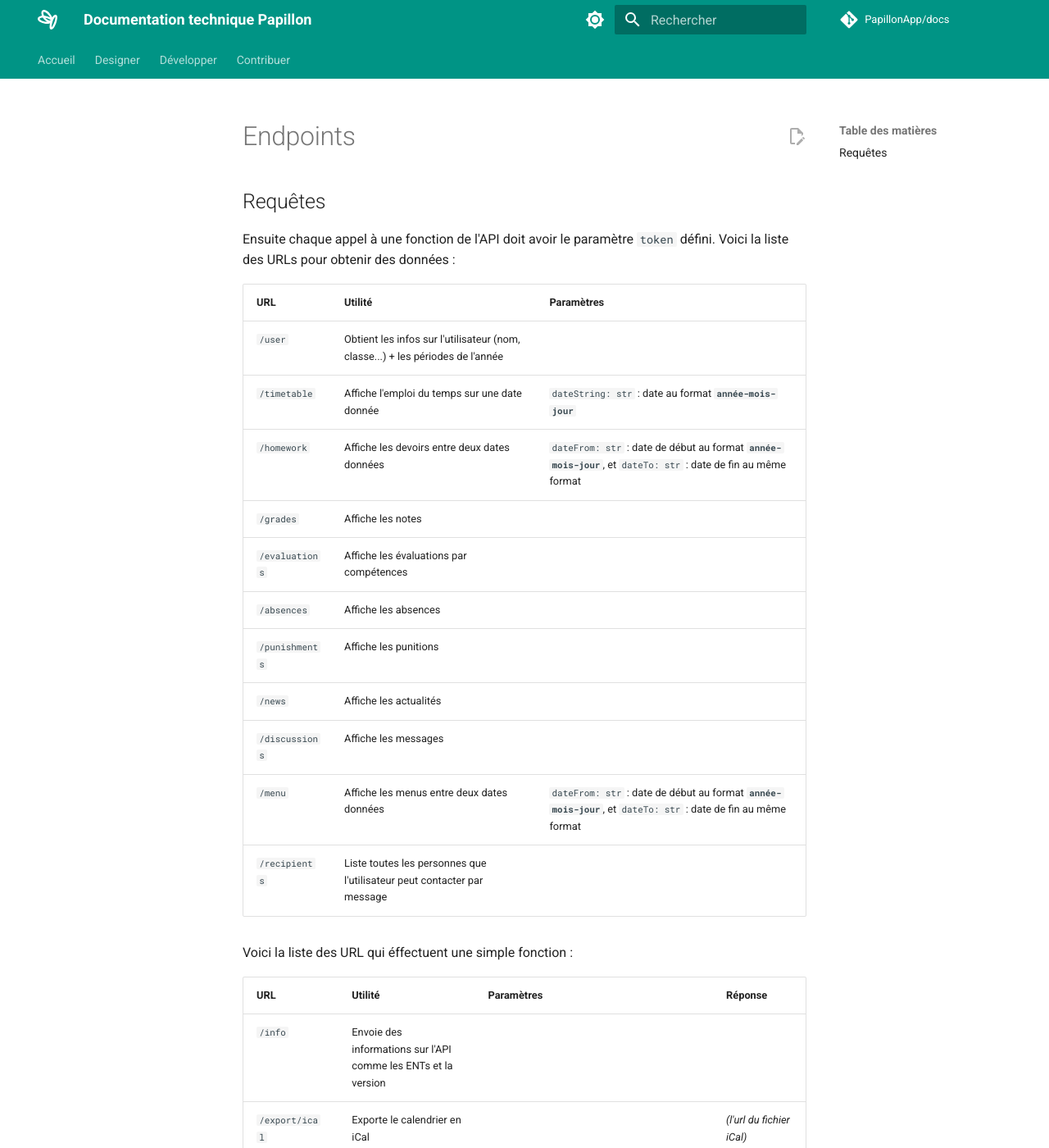
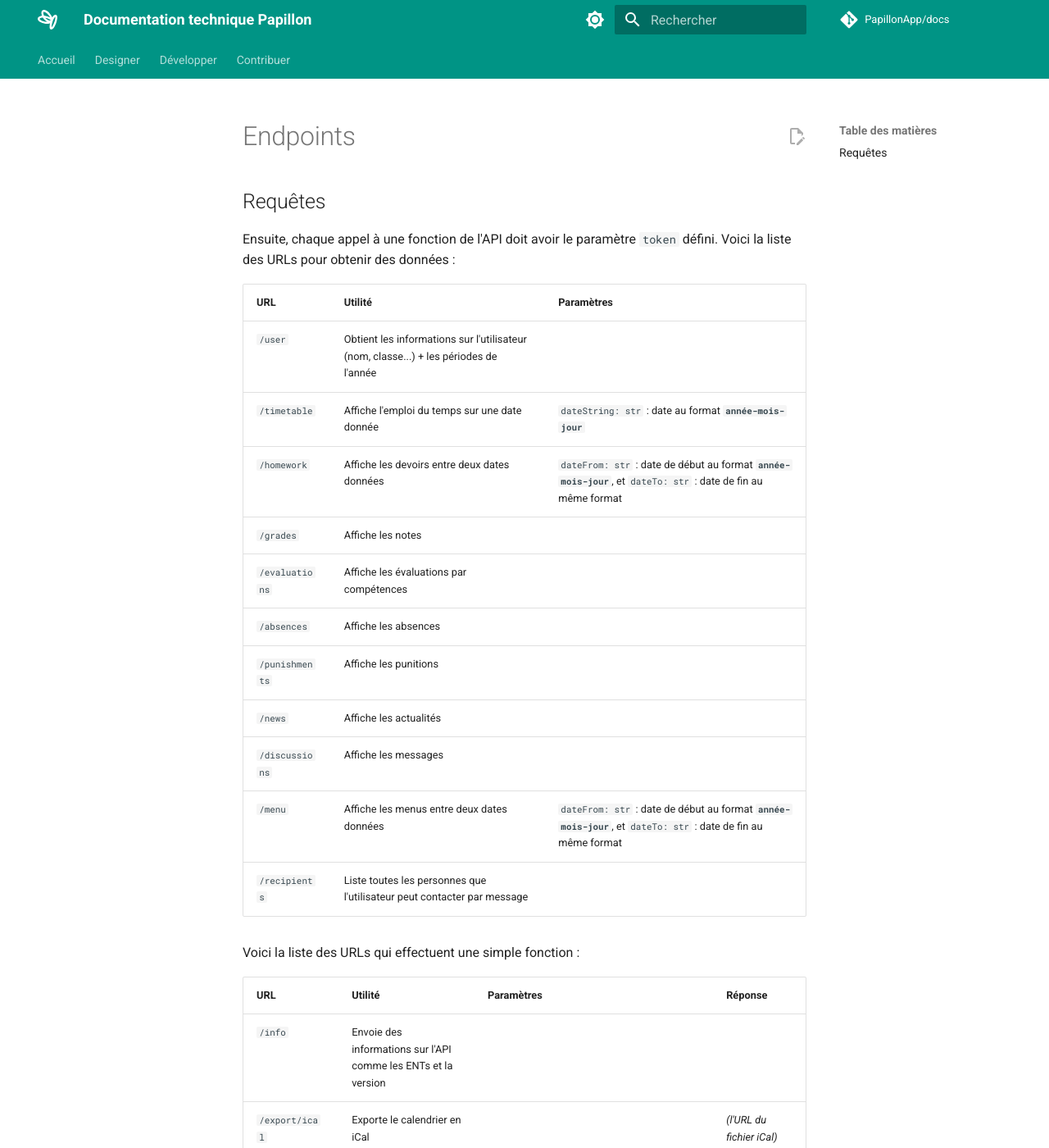
Before and after one commit to PapillonApp/docs, an MkDocs documentation site: the page built from docs/development/pronote-api/endpoints.md, in a window 1280 px wide and 1400 px high. Shown: the whole window at 82% size. Built offline with MkDocs 1.6.1 and Material for MkDocs 9.7.7, drawn with Linux system fonts in a browser that asks for light colours; comment, search, counter and statistics services are not loaded; some of the changed text lies outside the part shown.

Commit message:
Update endpoints.md

```diff
--- a/docs/development/pronote-api/endpoints.md
+++ b/docs/development/pronote-api/endpoints.md
@@ -1,11 +1,11 @@
 ## Requêtes
 
-Ensuite chaque appel à une fonction de l'API doit avoir le paramètre `token` défini.
+Ensuite, chaque appel à une fonction de l'API doit avoir le paramètre `token` défini.
 Voici la liste des URLs pour obtenir des données :
 
 | URL | Utilité | Paramètres |
 |--|--|--|
-| `/user` | Obtient les infos sur l'utilisateur (nom, classe...) + les périodes de l'année |  |
+| `/user` | Obtient les informations sur l'utilisateur (nom, classe...) + les périodes de l'année |  |
 | `/timetable` | Affiche l'emploi du temps sur une date donnée | `dateString: str` : date au format **`année-mois-jour`** |
 | `/homework` | Affiche les devoirs entre deux dates données | `dateFrom: str` : date de début au format **`année-mois-jour`**, et `dateTo: str` : date de fin au même format |
 | `/grades` | Affiche les notes |  |
@@ -17,14 +17,14 @@ Voici la liste des URLs pour obtenir des données :
 | `/menu` | Affiche les menus entre deux dates données | `dateFrom: str` : date de début au format **`année-mois-jour`**, et `dateTo: str` : date de fin au même format |
 | `/recipients` | Liste toutes les personnes que l'utilisateur peut contacter par message |  |
 
-Voici la liste des URL qui éffectuent une simple fonction :
+Voici la liste des URLs qui effectuent une simple fonction :
 
 | URL | Utilité | Paramètres | Réponse |
 |--|--|--|--|
 | `/info` | Envoie des informations sur l'API comme les ENTs et la version |  |  |
-| `/export/ical` | Exporte le calendrier en iCal |  | *(l'url du fichier iCal)* |
+| `/export/ical` | Exporte le calendrier en iCal |  | *(l'URL du fichier iCal)* |
 | `/homework/changeState` | Change l'état d'un devoir (fait/non fait) | `dateFrom: str` : date de début au format **`année-mois-jour`**, et `dateTo: str` date de fin au même format, et `homeworkId: str` l'id du devoir à changer | *(état du devoir changé)* |
 | `/discussion/delete` | Supprime la discussion | `discussionId: str` : Id de la discussion | `ok` si aucun problème |
 | `/discussion/readState` | Change l'état de lecture d'une discussion | `discussionId: str` : Id de la discussion | `ok` si aucun problème |
 | `/discussion/reply` | Répond à une discussion | `discussionId: str` : Id de la discussion, et `content: str` : Contenu du message | `ok` si aucun problème |
-| `/discussion/create` | Crée une discussion | `recipientId: str` : Id du destinataire, `content: str` : Contenu du message et `recipients: list` : La liste de destinataire avec leurs ID (obtenu avec `/recipients`) | `ok` si aucun problème |
+| `/discussion/create` | Crée une discussion | `recipientId: str` : Id du destinataire, `content: str` : Contenu du message et `recipients: list` : La liste de destinataire avec leurs ID (obtenus avec `/recipients`) | `ok` si aucun problème |
```
